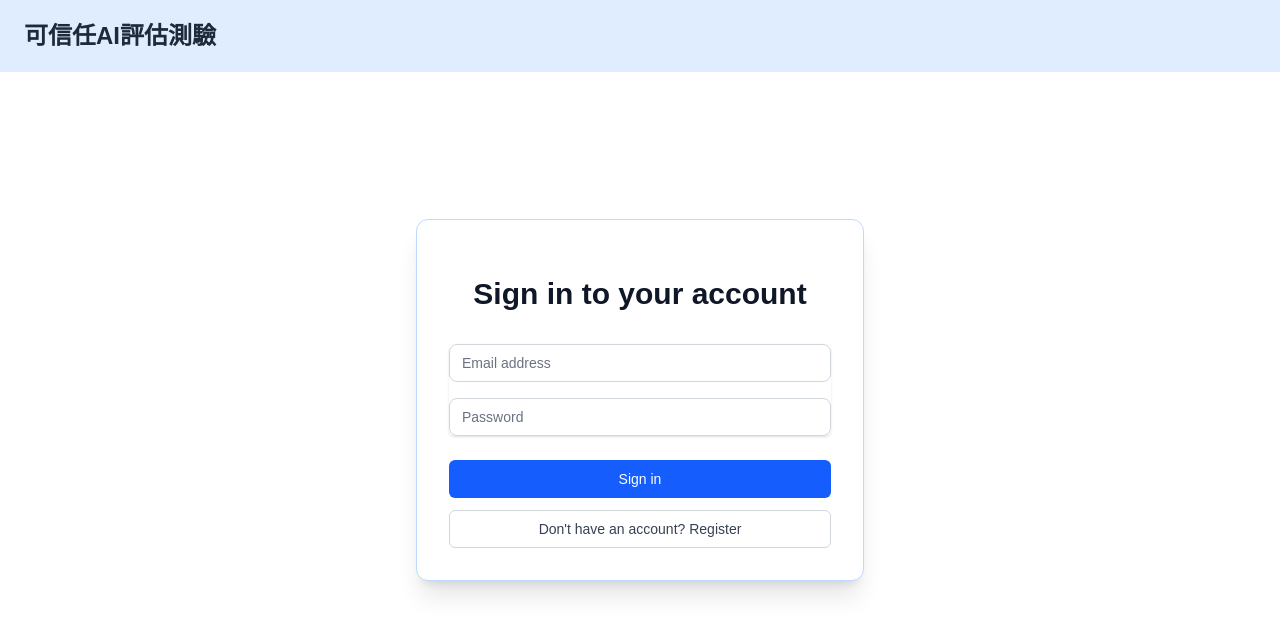
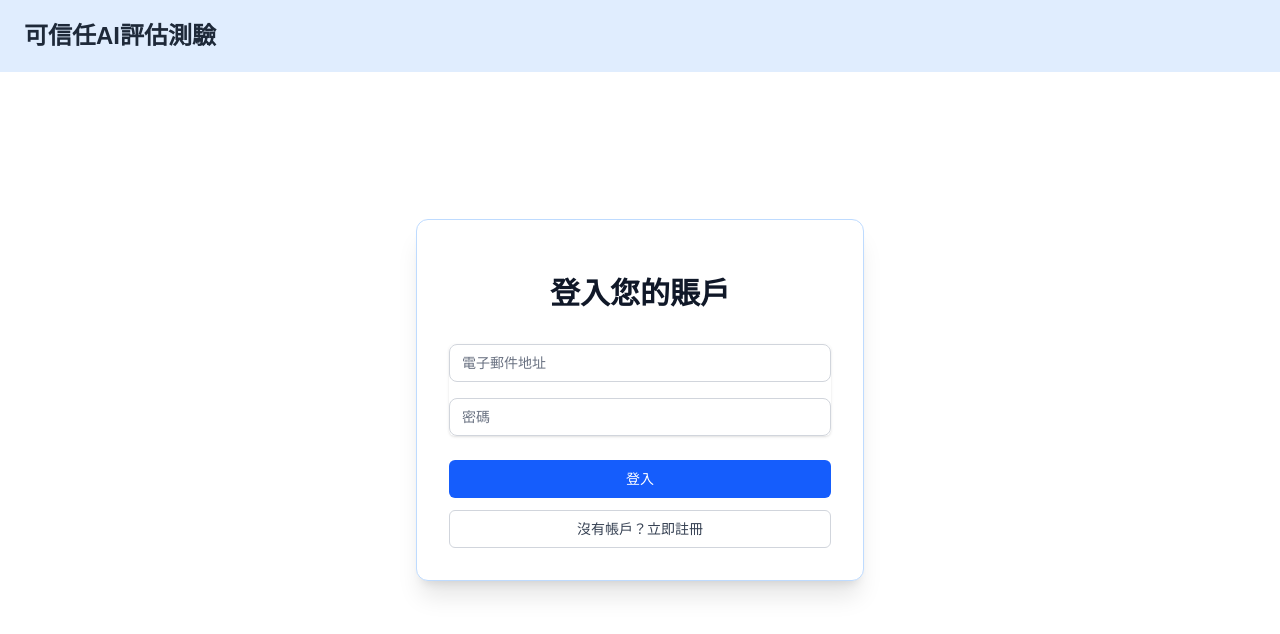
Before and after one commit to TAI-trustworthy-ai-lab/Trustworthy-AI-Assessment-System-Design, a Next.js app in the folder my-next-app/: page /login in a window 1280 px wide. Shown: the top 634 px of the page. Built offline with nearby package versions, Linux system fonts and the light colour scheme.

Commit message:
轉成中文+錯誤訊息增加

```diff
--- a/my-next-app/src/app/login/page.tsx
+++ b/my-next-app/src/app/login/page.tsx
@@ -34,16 +34,24 @@ export default function LoginPage() {
        // 後端回傳錯誤處理 (Backend error handling)
        if (!response.ok) {
         const errorData = await response.json();
-        throw new Error(errorData.message || `Login failed with status: ${response.status}`);
+        let defaultMessage = `登入失敗，狀態碼: ${response.status}`; // 預設至輸出訊息
+
+        // API 特定狀態碼處理
+        if (response.status === 401) {
+          defaultMessage = "憑證無效，請檢查電子郵件或密碼。";
+        } else if (response.status === 500) {
+          defaultMessage = "伺服器內部錯誤，請稍後再試。";
+        }
+        throw new Error(defaultMessage);
       }
 
       // 登入成功！(Login successful!)
       const data = await response.json();
       console.log("Login successful!");
-      router.push('/admin'); // 跳到home page
+      router.push('/home'); // 跳到home page
     } catch (err) {
-      console.error("Login Error:", err);
-      setError(err instanceof Error ? err.message : "An unknown error occurred");
+      console.error("登入失敗:", err);
+      setError(err instanceof Error ? err.message : "發生未知錯誤");
     } finally {
       setLoading(false);
     }
@@ -65,14 +73,22 @@ export default function LoginPage() {
       // 後端回傳錯誤處理 (Backend error handling)
       if (!response.ok) {
         const errorData = await response.json();
-        throw new Error(errorData.message || `Registration failed with status: ${response.status}`);
+        let defaultMessage = `註冊失敗，狀態碼: ${response.status}`; // 預設至輸出訊息
+
+        // API 特定狀態碼處理
+        if (response.status === 409) {
+          defaultMessage = "帳戶已存在，請直接登入。";
+        } else if (response.status === 500) {
+          defaultMessage = "伺服器內部錯誤，請稍後再試。";
+        }
+        throw new Error(defaultMessage);
       }
 
       // 注冊成功！(Registration successful!)
       const data = await response.json();
       console.log("Registration successful! Data:", data);
       setIsRegistering(false); // 切換回登入模式
-      setSuccess("Registration successful! Please sign in."); // 提示用戶註冊成功
+      setSuccess("注冊成功！請登入"); // 提示用戶註冊成功
 
       // 讓使用者再填多一次
       setName("");
@@ -81,7 +97,7 @@ export default function LoginPage() {
 
     } catch (err) {
       console.error("Registration Error:", err);
-      setError(err instanceof Error ? err.message : "An unknown error occurred");
+      setError(err instanceof Error ? err.message : "發生未知錯誤");
     } finally {
       setLoading(false);
     }
@@ -97,17 +113,17 @@ export default function LoginPage() {
     <div className="max-w-md w-full p-8 space-y-8 bg-white border border-blue-200 rounded-xl shadow-xl">
       <div>
         <h2 className="mt-6 text-center text-3xl font-extrabold text-gray-900">
-          {isRegistering ? "Create your account" : "Sign in to your account"}
+          {isRegistering ? "注冊賬戶" : "登入您的賬戶"}
         </h2>
       </div>
       {error && (
         <div className="p-3 bg-red-100 border border-red-400 text-red-700 rounded-md text-sm" role="alert">
-          <strong>Error:</strong> {error}
+          <strong>發生錯誤:</strong> {error}
         </div>
       )}
       {success && (
         <div className="p-3 bg-green-100 border border-green-400 text-green-700 rounded-md text-sm" role="alert">
-          <strong>Success:</strong> {success}
+          <strong>成功:</strong> {success}
         </div>
       )}
       <form
@@ -120,7 +136,7 @@ export default function LoginPage() {
         {isRegistering && (
           <div>
           <label htmlFor="full-name" className="sr-only">
-              Name
+              名字
           </label>
           <input
               id="full-name"
@@ -129,7 +145,7 @@ export default function LoginPage() {
               autoComplete="name"
               required
               className="appearance-none rounded-lg relative block w-full px-3 py-2 border border-gray-300 placeholder-gray-500 text-gray-900 focus:outline-none focus:ring-2 focus:ring-blue-500 focus:border-blue-500 focus:z-10 sm:text-sm"
-              placeholder="Full Name"
+              placeholder="名字"
               disabled={loading}
               value={name}
               onChange={(e) => setName(e.target.value)}
@@ -139,7 +155,7 @@ export default function LoginPage() {
 
         <div>
           <label htmlFor="email-address" className="sr-only">
-            Email address
+            電子郵件地址
           </label>
           <input
             id="email-address"
@@ -148,7 +164,7 @@ export default function LoginPage() {
             autoComplete="email"
             required
             className="appearance-none rounded-lg relative block w-full px-3 py-2 border border-gray-300 placeholder-gray-500 text-gray-900 focus:outline-none focus:ring-2 focus:ring-blue-500 focus:border-blue-500 focus:z-10 sm:text-sm"
-            placeholder="Email address"
+            placeholder="電子郵件地址"
             disabled={loading}
             value={email}
             onChange={(e) => setEmail(e.target.value)}
@@ -156,7 +172,7 @@ export default function LoginPage() {
         </div>
         <div>
           <label htmlFor="password" className="sr-only">
-            Password
+            密碼
           </label>
           <input
             id="password"
@@ -165,7 +181,7 @@ export default function LoginPage() {
             autoComplete={isRegistering ? "new-password" : "current-password"}
             required
             className="appearance-none rounded-lg relative block w-full px-3 py-2 border border-gray-300 placeholder-gray-500 text-gray-900 focus:outline-none focus:ring-2 focus:ring-blue-500 focus:border-blue-500 focus:z-10 sm:text-sm"
-            placeholder="Password"
+            placeholder="密碼"
             disabled={loading}
             value={password}
             onChange={(e) => setPassword(e.target.value)}
@@ -179,7 +195,7 @@ export default function LoginPage() {
             disabled={loading}
             className="group relative w-full flex justify-center py-2 px-4 border border-transparent text-sm font-medium rounded-md text-white bg-blue-600 hover:bg-blue-700 focus:outline-none focus:ring-2 focus:ring-offset-2 focus:ring-blue-500 transition-colors"
             >
-            {loading ? "Processing..." : (isRegistering ? "Register" : "Sign in")}
+            {loading ? "處理中..." : (isRegistering ? "注冊" : "登入")}
           </button>
           <button
             type="button"
@@ -191,7 +207,7 @@ export default function LoginPage() {
 
             className="group relative w-full flex justify-center py-2 px-4 border border-gray-300 text-sm font-medium rounded-md text-gray-700 hover:bg-gray-50 focus:outline-none focus:ring-2 focus:ring-offset-2 focus:ring-blue-500 transition-colors"
             >
-            {isRegistering? "Already have an account? Sign in": "Don't have an account? Register"}
+            {isRegistering? "已有帳戶？立即登入": "沒有帳戶？立即註冊"}
           </button>
         </div>
       </form>
```
